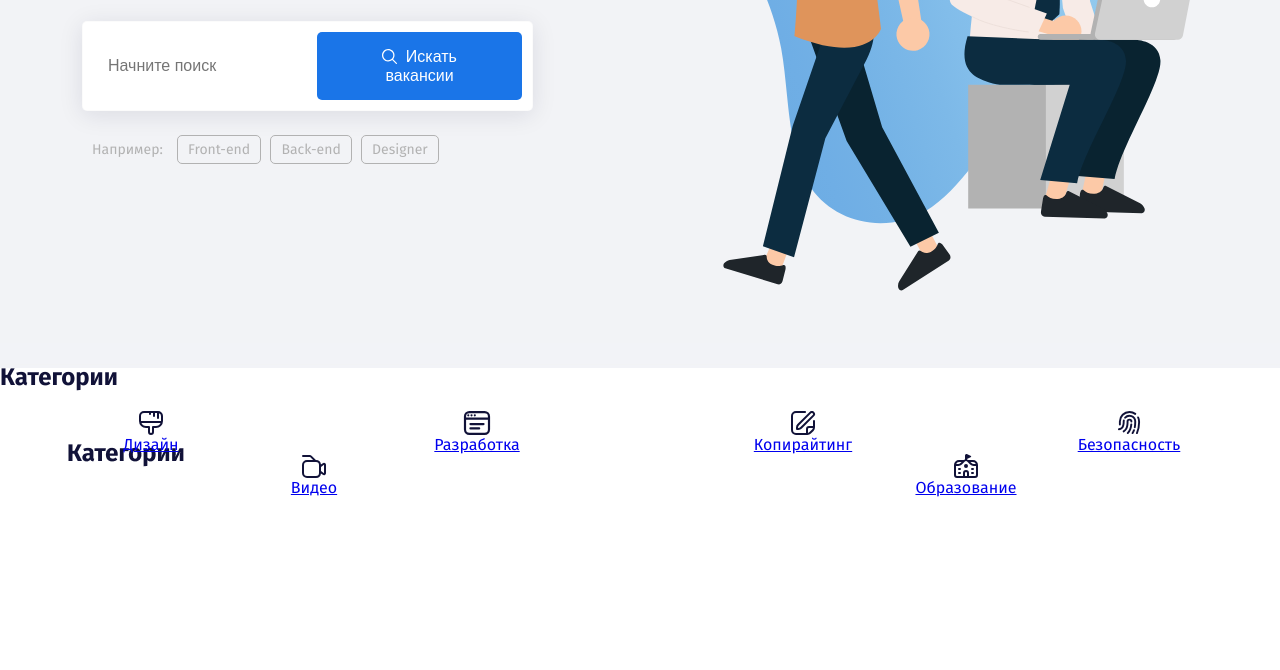
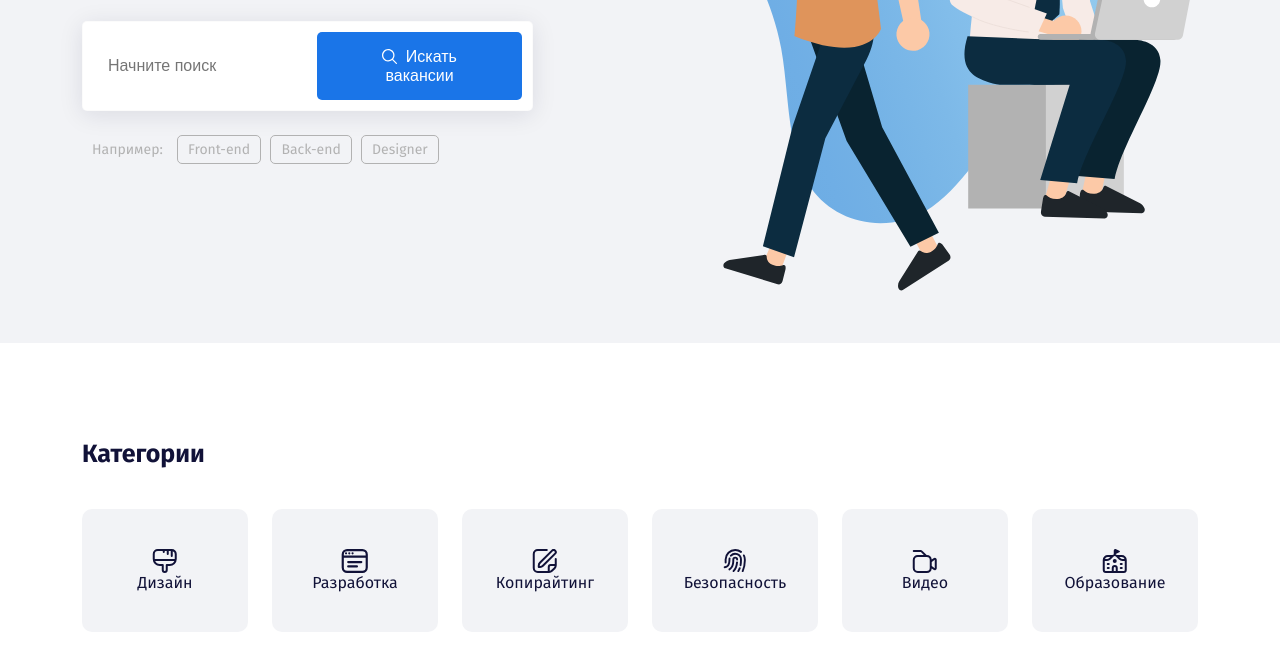
Before and after one commit to EdChekanov/FindYourJob, a plain HTML site: page index.html in a window 1280 px wide. Shown: the part 414-1084 px from the top of the page. Before the commit the page ends 911 px from the top, so only its background shows below. Drawn offline with Linux system fonts and the light colour scheme.

Commit message:
lesson 2

```diff
--- a/index.html
+++ b/index.html
@@ -74,12 +74,13 @@
         <!-- /.container -->
     </header>
     <section class="section">
+        <div class="container">
             <h2 class="section-title">Категории</h2>
             <div class="row">
                 <div class="col">
                     <a href="#" class="card d-flex flex-column align-items-center">
                         <svg class="card-icon" height="24">
-                        <use xlink:href="images/icons.svg#brush1"></use>
+                            <use href="images/icons.svg#brush1"></use>
                         </svg>
                         <span class="card-text">
                             Дизайн
@@ -92,7 +93,7 @@
                 <div class="col">
                     <a href="#" class="card d-flex flex-column align-items-center">
                         <svg class="card-icon" height="24">
-                        <use xlink:href="images/icons.svg#browser1"></use>
+                            <use href="images/icons.svg#browser1"></use>
                         </svg>
                         <span class="card-text">
                             Разработка
@@ -105,7 +106,7 @@
                 <div class="col">
                     <a href="#" class="card d-flex flex-column align-items-center">
                         <svg class="card-icon" height="24">
-                        <use xlink:href="images/icons.svg#note1"></use>
+                            <use href="images/icons.svg#note1"></use>
                         </svg>
                         <span class="card-text">
                             Копирайтинг
@@ -118,7 +119,7 @@
                 <div class="col">
                     <a href="#" class="card d-flex flex-column align-items-center">
                         <svg class="card-icon" height="24">
-                        <use xlink:href="images/icons.svg#fingerprint1"></use>
+                            <use href="images/icons.svg#fingerprint1"></use>
                         </svg>
                         <span class="card-text">
                             Безопасность
@@ -131,7 +132,7 @@
                 <div class="col">
                     <a href="#" class="card d-flex flex-column align-items-center">
                         <svg class="card-icon" height="24">
-                        <use xlink:href="images/icons.svg#video"></use>
+                            <use href="images/icons.svg#video"></use>
                         </svg>
                         <span class="card-text">
                             Видео
@@ -144,7 +145,7 @@
                 <div class="col">
                     <a href="#" class="card d-flex flex-column align-items-center">
                         <svg class="card-icon" height="24">
-                        <use xlink:href="images/icons.svg#aducation1"></use>
+                            <use href="images/icons.svg#aducation1"></use>
                         </svg>
                         <span class="card-text">
                             Образование
@@ -155,6 +156,7 @@
                 </div>
                 <!-- /.col -->
             </div>
+        </div>
     </section>
 </body>
 
--- a/styles/main.css
+++ b/styles/main.css
@@ -2,7 +2,7 @@
     box-sizing: border-box;
 }
 body {
-    background: url(/images/Desktop.jpg) center top;
+    /* background: url(/images/Desktop.jpg) center top; */
 
     font-family: Fira Sans, Arial, sans-serif;
     color: #111238;
@@ -109,6 +109,33 @@ body {
 
 /* SECTION */
 
+.section {
+    padding: 77px 0;
+}
+.section-title {
+    font-weight: 600;
+    font-size: 25px;
+    line-height: 27px;
+}
+.card {
+    background-color: #F2F3F6;
+    display: inline-block;
+    text-decoration: none;
+    margin-top: 20px;
+    margin-bottom: 40px;
+    padding: 40px 0;
+    width: 100%;
+    border-radius: 10px;
+    color: #111238;
+}
 .card-icon{
     fill: #111238;
+    max-width: 25%;
 }
+.card:hover {
+    background-color: #1A75E8;
+    color: #fff;
+}
+.card:hover  .card-icon{
+    fill: #fff;
+}
```
Lines whose indentation alone changed are shown as unchanged.
